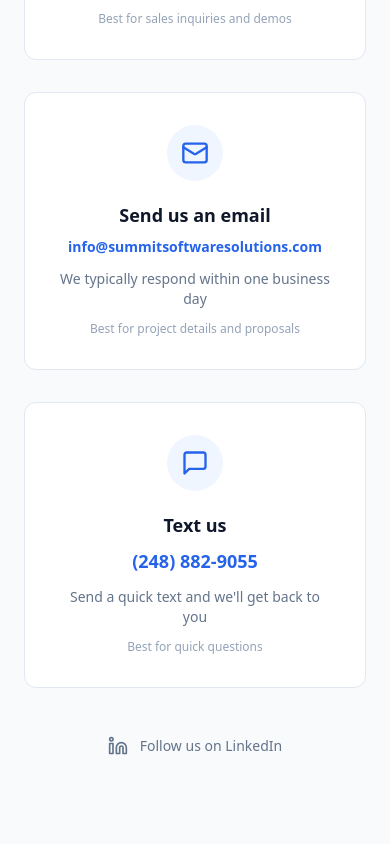
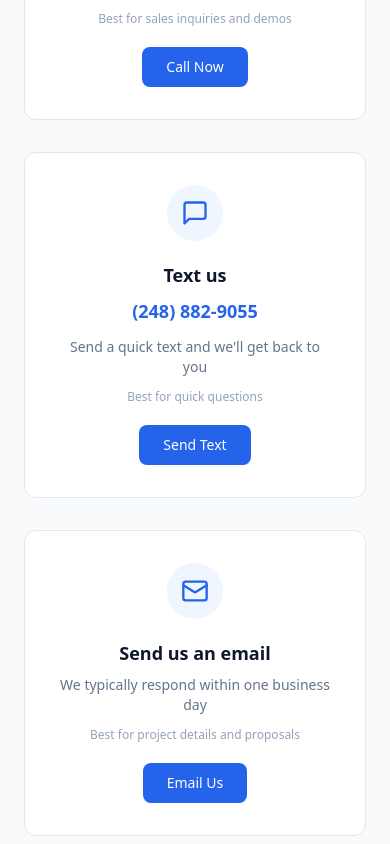
Before and after one commit to ryankolean/summitsoftwaresolutionsllc, a React (Vite) app: page / in a window 390 px wide. Shown: the part 4580-5424 px from the top of the page. Built offline with nearby package versions, Linux system fonts and the light colour scheme.

Commit message:
Updated AutomatedPhoneService.jsx

```diff
--- a/src/components/business/Contact.jsx
+++ b/src/components/business/Contact.jsx
@@ -15,10 +15,7 @@ export default function Contact() {
         </div>
 
         <div className="grid md:grid-cols-3 gap-8">
-          <a
-            href="tel:+12488829055"
-            className="group bg-white p-8 rounded-xl border border-slate-200 hover:border-blue-300 hover:shadow-lg transition-all text-center"
-          >
+          <div className="group bg-white p-8 rounded-xl border border-slate-200 hover:border-blue-300 hover:shadow-lg transition-all text-center">
             <div className="w-14 h-14 bg-blue-50 rounded-full flex items-center justify-center mx-auto mb-5 group-hover:bg-blue-100 transition-colors">
               <Phone className="w-7 h-7 text-blue-600" />
             </div>
@@ -26,25 +23,15 @@ export default function Contact() {
             <p className="text-blue-600 font-semibold text-lg mb-3">(248) 882-9055</p>
             <p className="text-sm text-slate-500">Experience our automated call handling system by calling us directly</p>
             <p className="text-xs text-slate-400 mt-3">Best for sales inquiries and demos</p>
-          </a>
+            <a
+              href="tel:+12488829055"
+              className="inline-block mt-5 px-6 py-2.5 bg-blue-600 text-white text-sm font-medium rounded-lg hover:bg-blue-700 active:bg-blue-800 transition-colors"
+            >
+              Call Now
+            </a>
+          </div>
 
-          <a
-            href="mailto:info@summitsoftwaresolutions.com"
-            className="group bg-white p-8 rounded-xl border border-slate-200 hover:border-blue-300 hover:shadow-lg transition-all text-center"
-          >
-            <div className="w-14 h-14 bg-blue-50 rounded-full flex items-center justify-center mx-auto mb-5 group-hover:bg-blue-100 transition-colors">
-              <Mail className="w-7 h-7 text-blue-600" />
-            </div>
-            <h3 className="text-lg font-semibold text-slate-900 mb-2">Send us an email</h3>
-            <p className="text-blue-600 font-semibold text-sm mb-3 break-all">info@summitsoftwaresolutions.com</p>
-            <p className="text-sm text-slate-500">We typically respond within one business day</p>
-            <p className="text-xs text-slate-400 mt-3">Best for project details and proposals</p>
-          </a>
-
-          <a
-            href="sms:+12488829055"
-            className="group bg-white p-8 rounded-xl border border-slate-200 hover:border-blue-300 hover:shadow-lg transition-all text-center"
-          >
+          <div className="group bg-white p-8 rounded-xl border border-slate-200 hover:border-blue-300 hover:shadow-lg transition-all text-center">
             <div className="w-14 h-14 bg-blue-50 rounded-full flex items-center justify-center mx-auto mb-5 group-hover:bg-blue-100 transition-colors">
               <MessageSquare className="w-7 h-7 text-blue-600" />
             </div>
@@ -52,7 +39,28 @@ export default function Contact() {
             <p className="text-blue-600 font-semibold text-lg mb-3">(248) 882-9055</p>
             <p className="text-sm text-slate-500">Send a quick text and we&apos;ll get back to you</p>
             <p className="text-xs text-slate-400 mt-3">Best for quick questions</p>
-          </a>
+            <a
+              href="sms:+12488829055"
+              className="inline-block mt-5 px-6 py-2.5 bg-blue-600 text-white text-sm font-medium rounded-lg hover:bg-blue-700 active:bg-blue-800 transition-colors"
+            >
+              Send Text
+            </a>
+          </div>
+
+          <div className="group bg-white p-8 rounded-xl border border-slate-200 hover:border-blue-300 hover:shadow-lg transition-all text-center">
+            <div className="w-14 h-14 bg-blue-50 rounded-full flex items-center justify-center mx-auto mb-5 group-hover:bg-blue-100 transition-colors">
+              <Mail className="w-7 h-7 text-blue-600" />
+            </div>
+            <h3 className="text-lg font-semibold text-slate-900 mb-2">Send us an email</h3>
+            <p className="text-sm text-slate-500">We typically respond within one business day</p>
+            <p className="text-xs text-slate-400 mt-3">Best for project details and proposals</p>
+            <a
+              href="mailto:info@summitsoftwaresolutions.com"
+              className="inline-block mt-5 px-6 py-2.5 bg-blue-600 text-white text-sm font-medium rounded-lg hover:bg-blue-700 active:bg-blue-800 transition-colors"
+            >
+              Email Us
+            </a>
+          </div>
         </div>
 
         <div className="mt-12 flex justify-center">
--- a/src/pages/AutomatedPhoneService.jsx
+++ b/src/pages/AutomatedPhoneService.jsx
@@ -439,10 +439,7 @@ export default function AutomatedPhoneService() {
           </div>
 
           <div className="grid md:grid-cols-3 gap-8">
-            <a
-              href="tel:+12488829055"
-              className="group bg-white p-8 rounded-xl border border-slate-200 hover:border-blue-300 hover:shadow-lg transition-all text-center"
-            >
+            <div className="group bg-white p-8 rounded-xl border border-slate-200 hover:border-blue-300 hover:shadow-lg transition-all text-center">
               <div className="w-14 h-14 bg-blue-50 rounded-full flex items-center justify-center mx-auto mb-5 group-hover:bg-blue-100 transition-colors">
                 <Phone className="w-7 h-7 text-blue-600" />
               </div>
@@ -450,25 +447,15 @@ export default function AutomatedPhoneService() {
               <p className="text-blue-600 font-semibold text-lg mb-3">(248) 882-9055</p>
               <p className="text-sm text-slate-500">Experience our automated call handling system by calling us directly</p>
               <p className="text-xs text-slate-400 mt-3">Best for demos and sales inquiries</p>
-            </a>
+              <a
+                href="tel:+12488829055"
+                className="inline-block mt-5 px-6 py-2.5 bg-blue-600 text-white text-sm font-medium rounded-lg hover:bg-blue-700 active:bg-blue-800 transition-colors"
+              >
+                Call Now
+              </a>
+            </div>
 
-            <a
-              href="mailto:info@summitsoftwaresolutions.com"
-              className="group bg-white p-8 rounded-xl border border-slate-200 hover:border-blue-300 hover:shadow-lg transition-all text-center"
-            >
-              <div className="w-14 h-14 bg-blue-50 rounded-full flex items-center justify-center mx-auto mb-5 group-hover:bg-blue-100 transition-colors">
-                <Mail className="w-7 h-7 text-blue-600" />
-              </div>
-              <h3 className="text-lg font-semibold text-slate-900 mb-2">Send us an email</h3>
-              <p className="text-blue-600 font-semibold text-sm mb-3 break-all">info@summitsoftwaresolutions.com</p>
-              <p className="text-sm text-slate-500">We typically respond within one business day</p>
-              <p className="text-xs text-slate-400 mt-3">Best for detailed project requirements</p>
-            </a>
-
-            <a
-              href="sms:+12488829055"
-              className="group bg-white p-8 rounded-xl border border-slate-200 hover:border-blue-300 hover:shadow-lg transition-all text-center"
-            >
+            <div className="group bg-white p-8 rounded-xl border border-slate-200 hover:border-blue-300 hover:shadow-lg transition-all text-center">
               <div className="w-14 h-14 bg-blue-50 rounded-full flex items-center justify-center mx-auto mb-5 group-hover:bg-blue-100 transition-colors">
                 <MessageSquare className="w-7 h-7 text-blue-600" />
               </div>
@@ -476,7 +463,28 @@ export default function AutomatedPhoneService() {
               <p className="text-blue-600 font-semibold text-lg mb-3">(248) 882-9055</p>
               <p className="text-sm text-slate-500">Send a quick text and we&apos;ll get back to you</p>
               <p className="text-xs text-slate-400 mt-3">Best for quick questions</p>
-            </a>
+              <a
+                href="sms:+12488829055"
+                className="inline-block mt-5 px-6 py-2.5 bg-blue-600 text-white text-sm font-medium rounded-lg hover:bg-blue-700 active:bg-blue-800 transition-colors"
+              >
+                Send Text
+              </a>
+            </div>
+
+            <div className="group bg-white p-8 rounded-xl border border-slate-200 hover:border-blue-300 hover:shadow-lg transition-all text-center">
+              <div className="w-14 h-14 bg-blue-50 rounded-full flex items-center justify-center mx-auto mb-5 group-hover:bg-blue-100 transition-colors">
+                <Mail className="w-7 h-7 text-blue-600" />
+              </div>
+              <h3 className="text-lg font-semibold text-slate-900 mb-2">Send us an email</h3>
+              <p className="text-sm text-slate-500">We typically respond within one business day</p>
+              <p className="text-xs text-slate-400 mt-3">Best for detailed project requirements</p>
+              <a
+                href="mailto:info@summitsoftwaresolutions.com"
+                className="inline-block mt-5 px-6 py-2.5 bg-blue-600 text-white text-sm font-medium rounded-lg hover:bg-blue-700 active:bg-blue-800 transition-colors"
+              >
+                Email Us
+              </a>
+            </div>
           </div>
 
           <div className="mt-12 flex flex-wrap justify-center gap-8 items-center">
--- a/src/pages/WebsiteLandingPageServices.jsx
+++ b/src/pages/WebsiteLandingPageServices.jsx
@@ -602,10 +602,7 @@ export default function WebsiteLandingPageServices() {
           </div>
 
           <div className="grid md:grid-cols-3 gap-8">
-            <a
-              href="tel:+12488829055"
-              className="group bg-white p-8 rounded-xl border border-slate-200 hover:border-blue-300 hover:shadow-lg transition-all text-center"
-            >
+            <div className="group bg-white p-8 rounded-xl border border-slate-200 hover:border-blue-300 hover:shadow-lg transition-all text-center">
               <div className="w-14 h-14 bg-blue-50 rounded-full flex items-center justify-center mx-auto mb-5 group-hover:bg-blue-100 transition-colors">
                 <Phone className="w-7 h-7 text-blue-600" />
               </div>
@@ -613,25 +610,15 @@ export default function WebsiteLandingPageServices() {
               <p className="text-blue-600 font-semibold text-lg mb-3">(248) 882-9055</p>
               <p className="text-sm text-slate-500">Experience our automated call handling system by calling us directly</p>
               <p className="text-xs text-slate-400 mt-3">Best for consultations and pricing questions</p>
-            </a>
+              <a
+                href="tel:+12488829055"
+                className="inline-block mt-5 px-6 py-2.5 bg-blue-600 text-white text-sm font-medium rounded-lg hover:bg-blue-700 active:bg-blue-800 transition-colors"
+              >
+                Call Now
+              </a>
+            </div>
 
-            <a
-              href="mailto:info@summitsoftwaresolutions.com"
-              className="group bg-white p-8 rounded-xl border border-slate-200 hover:border-blue-300 hover:shadow-lg transition-all text-center"
-            >
-              <div className="w-14 h-14 bg-blue-50 rounded-full flex items-center justify-center mx-auto mb-5 group-hover:bg-blue-100 transition-colors">
-                <Mail className="w-7 h-7 text-blue-600" />
-              </div>
-              <h3 className="text-lg font-semibold text-slate-900 mb-2">Send us an email</h3>
-              <p className="text-blue-600 font-semibold text-sm mb-3 break-all">info@summitsoftwaresolutions.com</p>
-              <p className="text-sm text-slate-500">We typically respond within one business day</p>
-              <p className="text-xs text-slate-400 mt-3">Best for project details and proposals</p>
-            </a>
-
-            <a
-              href="sms:+12488829055"
-              className="group bg-white p-8 rounded-xl border border-slate-200 hover:border-blue-300 hover:shadow-lg transition-all text-center"
-            >
+            <div className="group bg-white p-8 rounded-xl border border-slate-200 hover:border-blue-300 hover:shadow-lg transition-all text-center">
               <div className="w-14 h-14 bg-blue-50 rounded-full flex items-center justify-center mx-auto mb-5 group-hover:bg-blue-100 transition-colors">
                 <MessageSquare className="w-7 h-7 text-blue-600" />
               </div>
@@ -639,7 +626,28 @@ export default function WebsiteLandingPageServices() {
               <p className="text-blue-600 font-semibold text-lg mb-3">(248) 882-9055</p>
               <p className="text-sm text-slate-500">Send a quick text and we&apos;ll get back to you</p>
               <p className="text-xs text-slate-400 mt-3">Best for quick questions</p>
-            </a>
+              <a
+                href="sms:+12488829055"
+                className="inline-block mt-5 px-6 py-2.5 bg-blue-600 text-white text-sm font-medium rounded-lg hover:bg-blue-700 active:bg-blue-800 transition-colors"
+              >
+                Send Text
+              </a>
+            </div>
+
+            <div className="group bg-white p-8 rounded-xl border border-slate-200 hover:border-blue-300 hover:shadow-lg transition-all text-center">
+              <div className="w-14 h-14 bg-blue-50 rounded-full flex items-center justify-center mx-auto mb-5 group-hover:bg-blue-100 transition-colors">
+                <Mail className="w-7 h-7 text-blue-600" />
+              </div>
+              <h3 className="text-lg font-semibold text-slate-900 mb-2">Send us an email</h3>
+              <p className="text-sm text-slate-500">We typically respond within one business day</p>
+              <p className="text-xs text-slate-400 mt-3">Best for project details and proposals</p>
+              <a
+                href="mailto:info@summitsoftwaresolutions.com"
+                className="inline-block mt-5 px-6 py-2.5 bg-blue-600 text-white text-sm font-medium rounded-lg hover:bg-blue-700 active:bg-blue-800 transition-colors"
+              >
+                Email Us
+              </a>
+            </div>
           </div>
         </div>
       </section>
```
